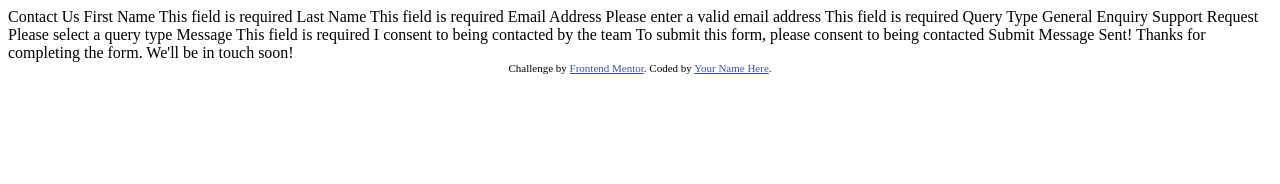
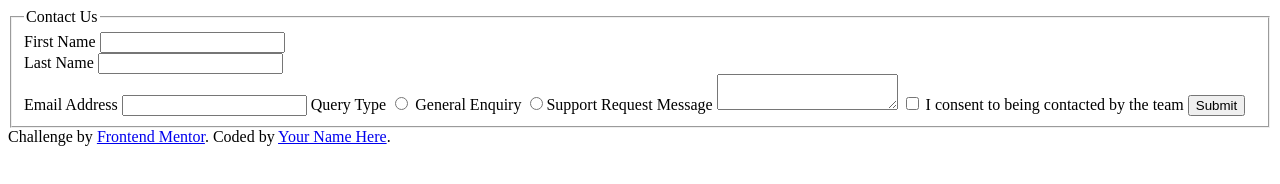
Before and after one commit to DanielDT12/contact-form-main, a plain HTML site: page index.html in a window 1280 px wide. Drawn offline with Linux system fonts and the light colour scheme.

Commit message:
Lagt til html form elementer

```diff
--- a/index.html
+++ b/index.html
@@ -2,48 +2,52 @@
 <html lang="en">
 <head>
   <meta charset="UTF-8">
-  <meta name="viewport" content="width=device-width, initial-scale=1.0"> <!-- displays site properly based on user's device -->
-
+  <meta name="viewport" content="width=device-width, initial-scale=1.0">
   <link rel="icon" type="image/png" sizes="32x32" href="./assets/images/favicon-32x32.png">
-
+  <link rel="stylesheet" href="./css/style.css">
+  <link rel="preconnect" href="https://fonts.googleapis.com">
+  <link rel="preconnect" href="https://fonts.gstatic.com" crossorigin>
+  <link href="https://fonts.googleapis.com/css2?family=Karla:ital,wght@0,200..800;1,200..800&display=swap" rel="stylesheet">
   <title>Frontend Mentor | Contact form</title>
-
-  <!-- Feel free to remove these styles or customise in your own stylesheet 👍 -->
-  <style>
-    .attribution { font-size: 11px; text-align: center; }
-    .attribution a { color: hsl(228, 45%, 44%); }
-  </style>
 </head>
 <body>
+  <main class="page-wrapper">
+    <form class="form" action="#">
+      <fieldset class="form__fieldset flow">
+        <legend class="form__legend">Contact Us</legend>
 
-  Contact Us
+        <div class="form__name-container flex-row">
+          <div class="flex-column">
+            <label for="first-name">First Name</label>
+            <input type="text" name="first-name" id="first-name">
+          </div>
 
-  First Name
-  This field is required
+          <div class="flex-column">
+            <label for="last-name">Last Name</label>
+            <input type="text" name="last-name" id="last-name">
+          </div>
+        </div>
 
-  Last Name
-  This field is required
+        <label for="email">Email Address</label>
+        <input type="email" name="email" id="email">
 
-  Email Address
-  Please enter a valid email address
-  This field is required
+        <label class="radio-query-group" for="radio-query">Query Type
+          <input type="radio" name="general" id="radio-query"> General Enquiry
+          <input type="radio" name="support" id="radio-query">Support Request
+        </label>
 
-  Query Type
-  General Enquiry
-  Support Request
-  Please select a query type
+        <label for="form__textarea">Message</label>
+        <textarea class="form__textarea" name="message" id="form__textarea"></textarea>
 
-  Message
-  This field is required
+        <label for="consent-checkbox">
+          <input type="checkbox" name="form__consent-checkbox" id="consent-checkbox">
+          I consent to being contacted by the team
+        </label>
 
-  I consent to being contacted by the team
-  To submit this form, please consent to being contacted
-
-  Submit
-
-  Message Sent!
-  Thanks for completing the form. We'll be in touch soon!
-
+        <button class="form__btn" type="submit">Submit</button>
+      </fieldset>
+    </form>
+  </main>
   <div class="attribution">
     Challenge by <a href="https://www.frontendmentor.io?ref=challenge">Frontend Mentor</a>.
     Coded by <a href="#">Your Name Here</a>.
```
